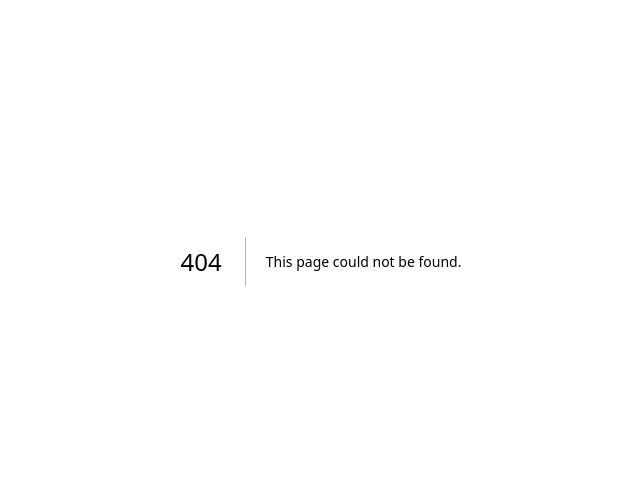
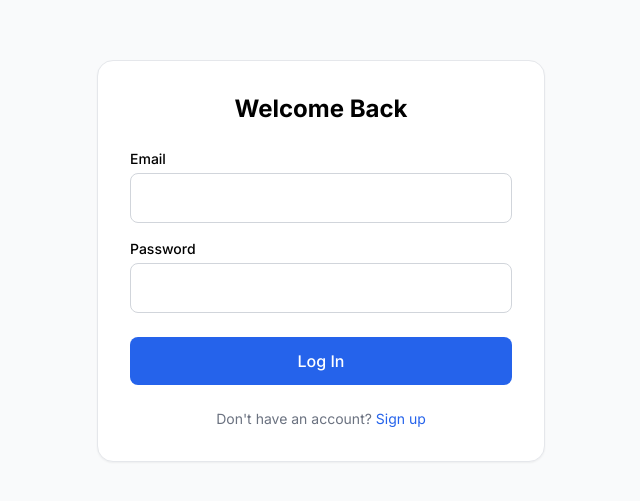
Before and after one commit to desiregeorge434-ai/Evolved-Tech, a Next.js app: page /login in a window 1280 px wide. Before the commit this address had no page. Shown: the part 139-640 px from the top of the page, without its empty margins (319-959 px from the left). Built offline with nearby package versions, Linux system fonts and the light colour scheme.

Commit message:
Rename page.tsk to page.tsx

```diff
--- /dev/null
+++ b/app/(auth)/login/page.tsx
@@ -0,0 +1,82 @@
+'use client'
+
+import { useState } from 'react'
+import { createClient } from '@/lib/supabase/client'
+import { useRouter } from 'next/navigation'
+import Link from 'next/link'
+
+export default function LoginPage() {
+  const [email, setEmail] = useState('')
+  const [password, setPassword] = useState('')
+  const [error, setError] = useState<string | null>(null)
+  const [loading, setLoading] = useState(false)
+  const router = useRouter()
+  const supabase = createClient()
+
+  const handleLogin = async (e: React.FormEvent) => {
+    e.preventDefault()
+    setLoading(true)
+    setError(null)
+
+    const { error } = await supabase.auth.signInWithPassword({
+      email,
+      password,
+    })
+
+    if (error) {
+      setError(error.message)
+      setLoading(false)
+    } else {
+      router.push('/feed')
+      router.refresh()
+    }
+  }
+
+  return (
+    <div className="flex min-h-screen items-center justify-center bg-gray-50 dark:bg-zinc-950 p-4">
+      <div className="w-full max-w-md bg-white dark:bg-black p-8 rounded-2xl border border-gray-200 dark:border-gray-800 shadow-sm">
+        <h1 className="text-2xl font-bold mb-6 text-center">Welcome Back</h1>
+
+        {error && (
+          <div className="bg-red-50 text-red-500 p-3 rounded-lg mb-4 text-sm">
+            {error}
+          </div>
+        )}
+
+        <form onSubmit={handleLogin} className="flex flex-col gap-4">
+          <div>
+            <label className="text-sm font-medium mb-1 block">Email</label>
+            <input
+              type="email"
+              value={email}
+              onChange={(e) => setEmail(e.target.value)}
+              className="w-full p-3 rounded-lg border border-gray-300 dark:border-gray-700 bg-transparent focus:ring-2 focus:ring-blue-500 outline-none"
+              required
+            />
+          </div>
+          <div>
+            <label className="text-sm font-medium mb-1 block">Password</label>
+            <input
+              type="password"
+              value={password}
+              onChange={(e) => setPassword(e.target.value)}
+              className="w-full p-3 rounded-lg border border-gray-300 dark:border-gray-700 bg-transparent focus:ring-2 focus:ring-blue-500 outline-none"
+              required
+            />
+          </div>
+          <button
+            type="submit"
+            disabled={loading}
+            className="bg-blue-600 text-white p-3 rounded-lg font-medium hover:bg-blue-700 transition disabled:opacity-50 mt-2"
+          >
+            {loading ? 'Logging in...' : 'Log In'}
+          </button>
+        </form>
+
+        <p className="text-center text-sm text-gray-500 mt-6">
+          Don't have an account? <Link href="/register" className="text-blue-600 hover:underline">Sign up</Link>
+        </p>
+      </div>
+    </div>
+  )
+}
```
